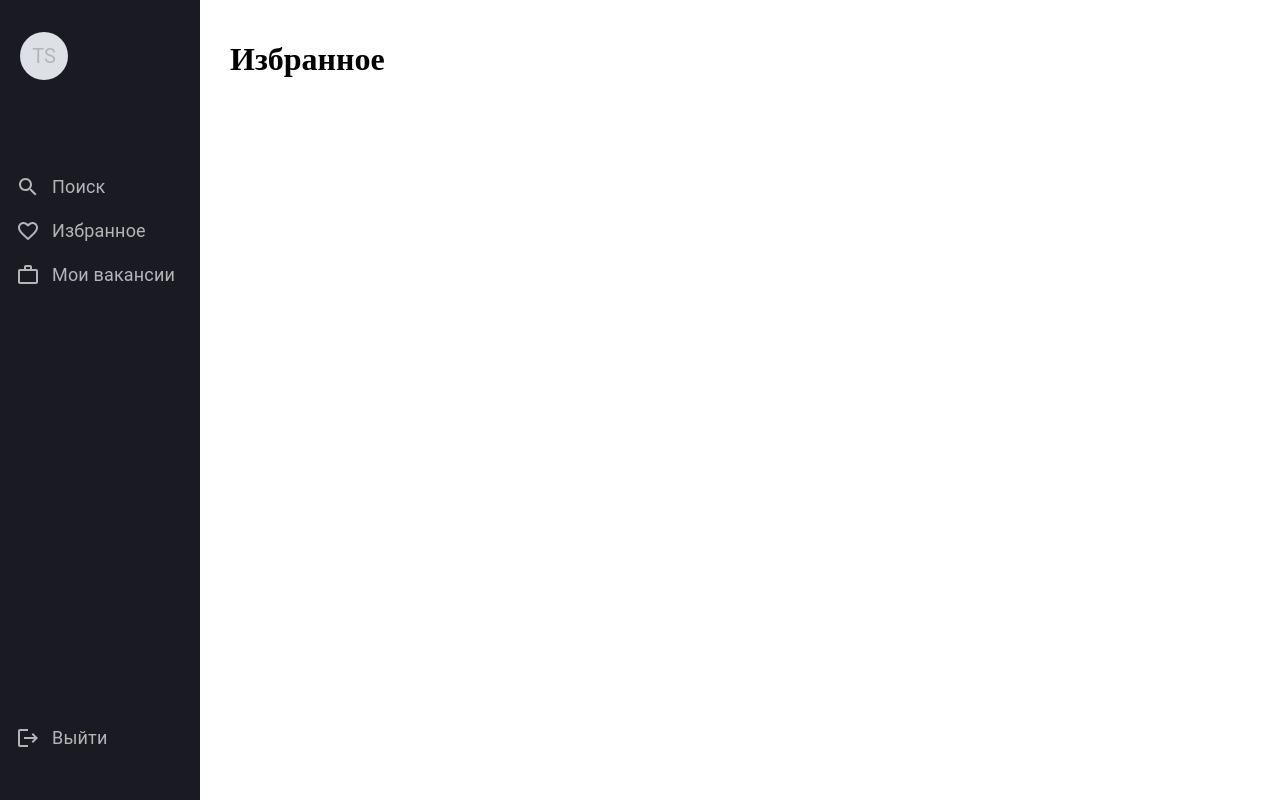
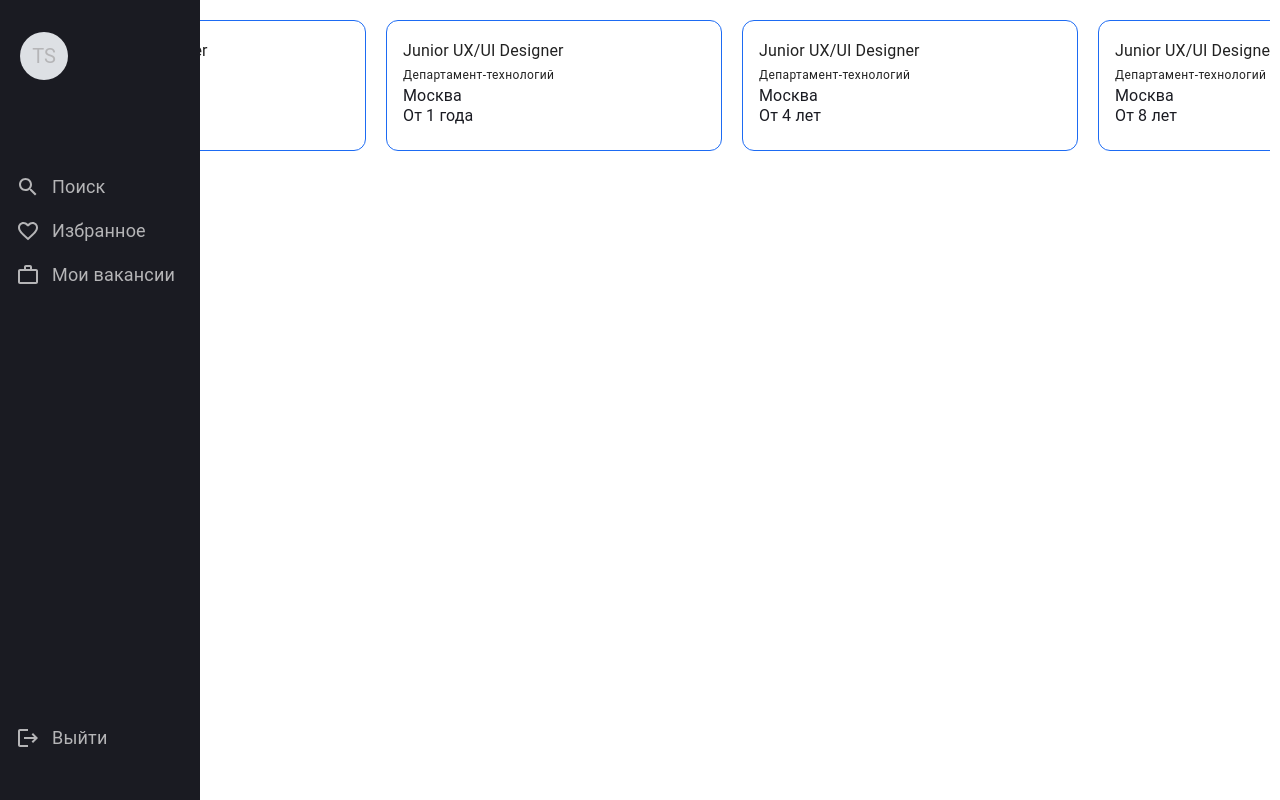
Before and after one commit to MarinaFominykh/alumni-resume-tracker, a React (Vite) app: page /favourites in a window 1280 px wide. Built offline with nearby package versions, Linux system fonts and the light colour scheme.

Commit message:
feat: добавить карточку вакансий

```diff
--- /dev/null
+++ b/src/components/CardList/CardList.tsx
@@ -0,0 +1,20 @@
+import { Stack } from '@mui/material';
+import VacancyCard from '../elements/VacancyCard/VacancyCard';
+
+function CardList({ vacancies }: any) {
+  return (
+    <Stack direction={'row'} spacing={'20px'} sx={{ overflowX: 'scroll' }}>
+      {vacancies.slice(0, 6).map((vacancy: any, i: number) => (
+        <VacancyCard
+          key={vacancy.i}
+          vacancyName={vacancy.vacancy_name}
+          place={vacancy.place}
+          city={vacancy.city}
+          experience={vacancy.experience}
+        />
+      ))}
+    </Stack>
+  );
+}
+
+export default CardList;
--- /dev/null
+++ b/src/components/elements/VacancyCard/VacancyCard.tsx
@@ -0,0 +1,29 @@
+import { Card, CardContent, Typography } from '@mui/material';
+
+interface CardProps {
+  vacancyName: string;
+  place: string;
+  city: string;
+  experience: number;
+}
+
+function VacancyCard({ vacancyName, place, city, experience }: CardProps) {
+  return (
+    <Card
+      variant="outlined"
+      onClick={() => console.log('clicked')}
+      sx={{ width: 334, flexShrink: '0' }}
+    >
+      <CardContent>
+        <Typography variant="subtitle1">{vacancyName}</Typography>
+        <Typography variant="caption">{place}</Typography>
+        <Typography variant="body1">{city}</Typography>
+        <Typography variant="body1">{`От ${experience} ${
+          experience === 1 ? 'года' : 'лет'
+        }`}</Typography>
+      </CardContent>
+    </Card>
+  );
+}
+
+export default VacancyCard;
--- /dev/null
+++ b/src/consts/testVacancy.tsx
@@ -0,0 +1,65 @@
+export const testVacancies = [
+  {
+    id: '1',
+    vacancy_name: 'Junior UX/UI Designer',
+    place: 'Департамент-технологий',
+    specialization: 'UX/UI Дизайнер',
+    city: 'Москва',
+    experience: 1,
+    date: 'TodayDate'
+  },
+  {
+    id: '2',
+    vacancy_name: 'Junior UX/UI Designer',
+    place: 'Департамент-технологий',
+    specialization: 'UX/UI Дизайнер',
+    city: 'Москва',
+    experience: 1,
+    date: 'TodayDate'
+  },
+  {
+    id: '3',
+    vacancy_name: 'Junior UX/UI Designer',
+    place: 'Департамент-технологий',
+    specialization: 'UX/UI Дизайнер',
+    city: 'Москва',
+    experience: 4,
+    date: 'TodayDate'
+  },
+  {
+    id: '4',
+    vacancy_name: 'Junior UX/UI Designer',
+    place: 'Департамент-технологий',
+    specialization: 'UX/UI Дизайнер',
+    city: 'Москва',
+    experience: 8,
+    date: 'TodayDate'
+  },
+  {
+    id: '5',
+    vacancy_name: 'Junior UX/UI Designer',
+    place: 'Департамент-технологий',
+    specialization: 'UX/UI Дизайнер',
+    city: 'Москва',
+    experience: 10,
+    date: 'TodayDate'
+  },
+  {
+    id: '6',
+    vacancy_name: 'Junior UX/UI Designer',
+    place: 'Департамент-технологий',
+    specialization: 'UX/UI Дизайнер',
+    city: 'Москва',
+    experience: 11,
+    date: 'TodayDate'
+  },
+  {
+    id: '7',
+    vacancy_name: 'Junior UX/UI Designer',
+    place: 'Департамент-технологий',
+    specialization: 'UX/UI Дизайнер',
+    city: 'Москва',
+    experience: 4,
+    date: 'TodayDate'
+  }
+];
--- a/src/pages/Favourites/Favourites.tsx
+++ b/src/pages/Favourites/Favourites.tsx
@@ -1,8 +1,12 @@
+import { Box } from '@mui/material';
+import CardList from '../../components/CardList/CardList';
+import { testVacancies } from '../../consts/testVacancy';
+
 function Favourites() {
   return (
-    <div>
-      <h1>Избранное</h1>
-    </div>
+    <Box>
+      <CardList vacancies={testVacancies} />
+    </Box>
   );
 }
 
--- a/src/projectTheme.tsx
+++ b/src/projectTheme.tsx
@@ -6,68 +6,76 @@ export const projectTheme = createTheme({
       main: '#1D6BF3',
       // light: '',
       // dark: '',
-      contrastText: 'white',
+      contrastText: 'white'
     },
     secondary: {
       main: '#5A9BFF',
       // light: '',
       // dark: '',
-      contrastText: 'white',
-    },
+      contrastText: 'white'
+    }
   },
   components: {
     MuiButton: {
       styleOverrides: {
         root: {
-          borderRadius: '6px',
-        },
-      },
+          borderRadius: '6px'
+        }
+      }
     },
+    MuiCard: {
+      styleOverrides: {
+        root: {
+          borderRadius: '12px',
+          borderColor: '#1D6BF3'
+        }
+      }
+    }
   },
   typography: {
     h1: {
       fontSize: '34px',
       fontWeight: 400,
       color: '#1A1B22',
-      lineHeight: '40px',
+      lineHeight: '40px'
     },
     h2: {
       fontSize: '24px',
       fontWeight: 500,
       color: '#1A1B22',
-      lineHeight: '32px',
+      lineHeight: '32px'
     },
     h3: {
       fontSize: '20px',
       fontWeight: 400,
       color: '#1A1B22',
-      lineHeight: '24px',
+      lineHeight: '24px'
     },
     // Не работает 500?
     h4: {
       fontSize: '14px',
       fontWeight: 700,
       color: '#1A1B22',
-      lineHeight: '20px',
+      lineHeight: '20px'
     },
     body1: {
       fontSize: '16px',
       fontWeight: 400,
       color: '#1A1B22',
-      lineHeight: '20px',
+      lineHeight: '20px'
     },
     body2: {
       fontSize: '14px',
       fontWeight: 400,
       color: '#797981',
-      lineHeight: '20px',
+      lineHeight: '20px'
     },
     button: {
-      textTransform: "capitalize",
+      textTransform: 'capitalize',
       fontSize: '16px',
       fontWeight: 500,
       color: '#FF',
-      lineHeight: '20px',
-    },
-  },
+      lineHeight: '20px'
+    }
+  }
 });
```
